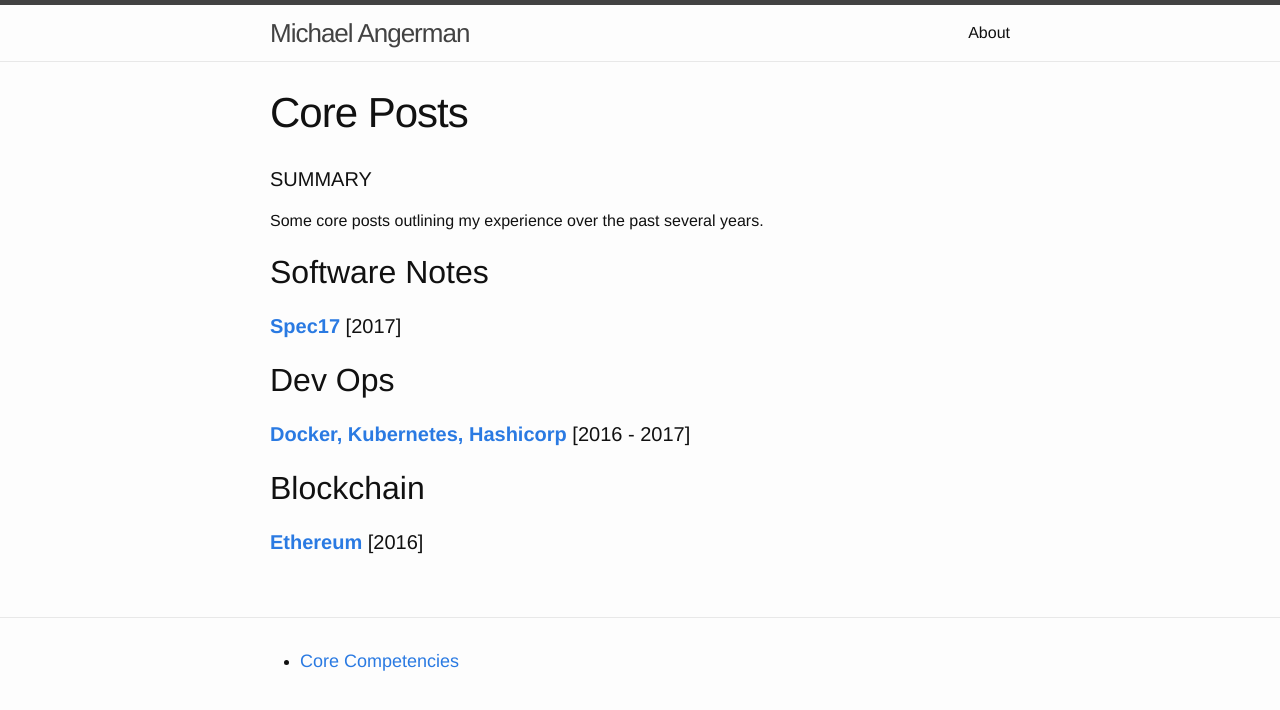
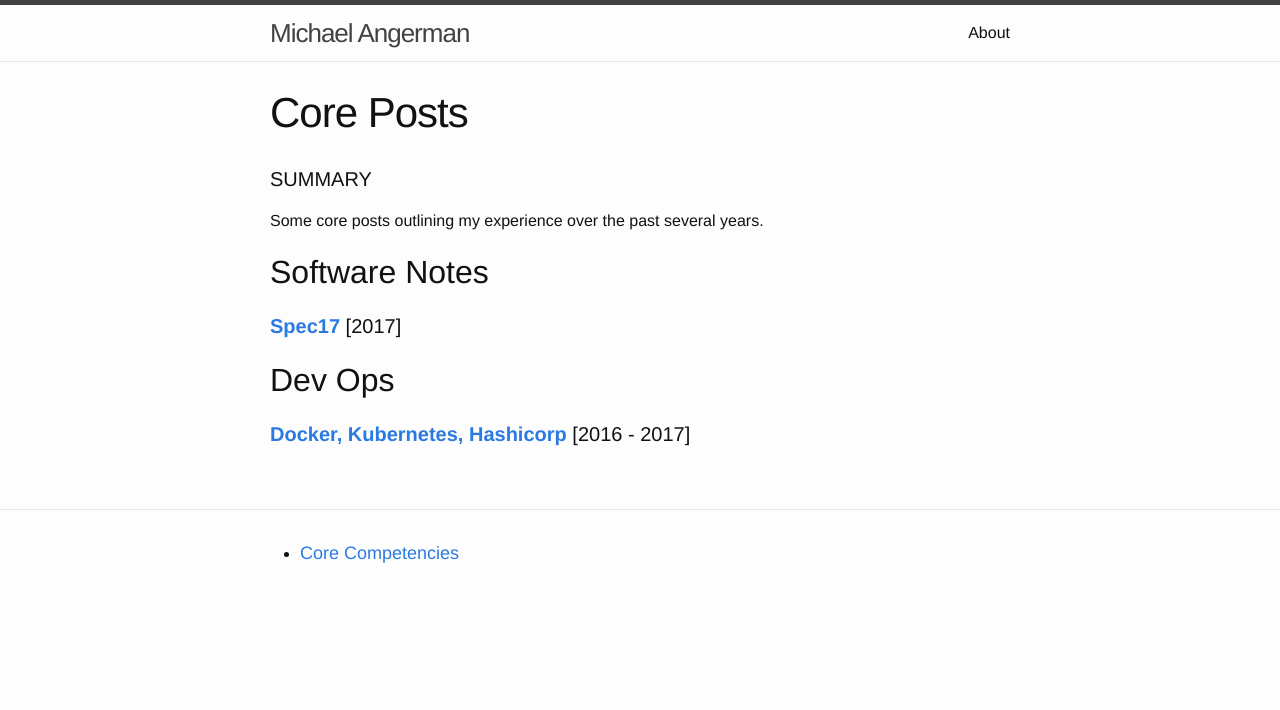
Before and after one commit to angermanmichael/link16, a Jekyll site: the page built from _posts/2017-06-15-cp.md, in a window 1280 px wide. Shown: the top 710 px of the page. Built offline with Jekyll 4.4.1, drawn with Linux system fonts in a browser that asks for light colours.

Commit message:
core posts now just points to other blogs and not internally to itself

```diff
--- a/_posts/2017-06-15-cp.md
+++ b/_posts/2017-06-15-cp.md
@@ -15,7 +15,3 @@ Some core posts outlining my experience over the past several years.
 ## Dev Ops
 
 #### [**Docker, Kubernetes, Hashicorp**](https://stormasm.github.io/blog17/) [2016 - 2017]
-
-## Blockchain
-
-#### [**Ethereum**](http://stormasm.github.io/link16/coverletter/2017/02/07/eth/) [2016]
```
